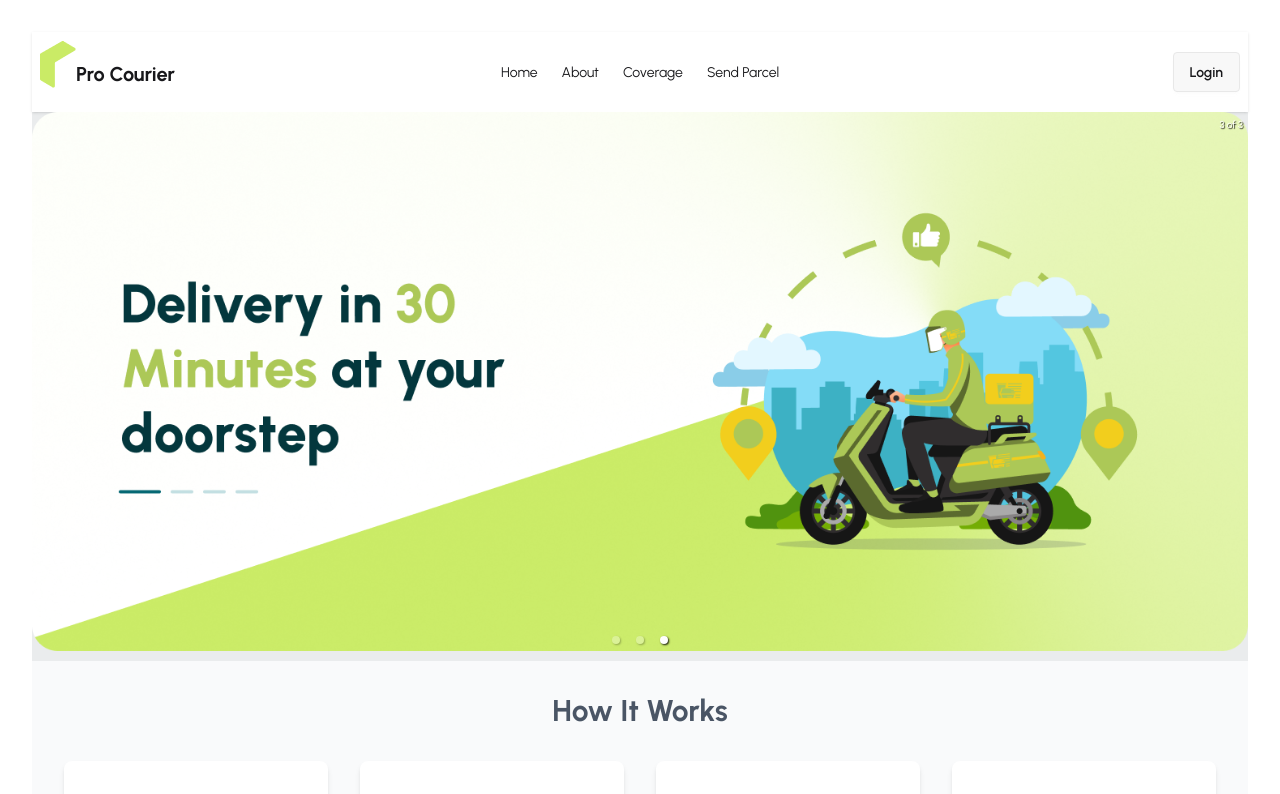
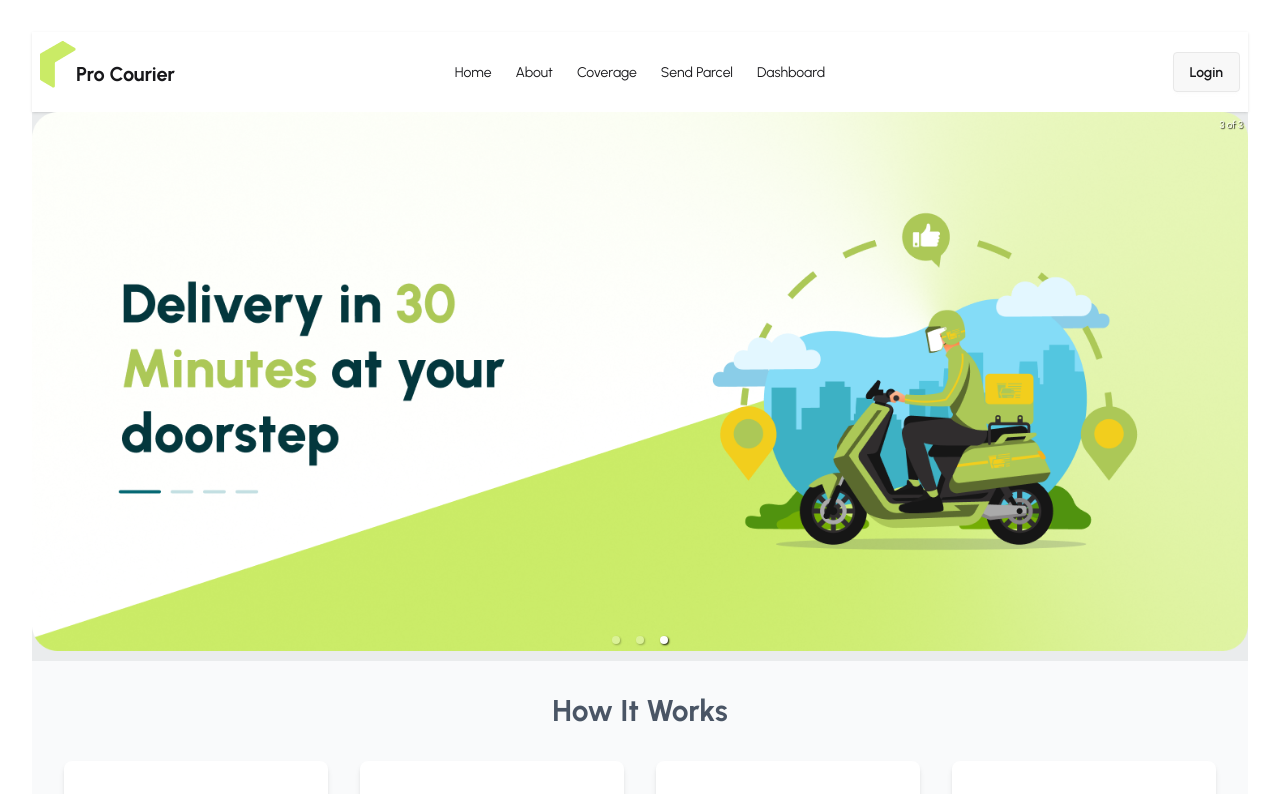
Before and after one commit to smbmunna/pro-courier, a React (Vite) app: page / in a window 1280 px wide. Shown: the top 794 px of the page. Built offline with nearby package versions, Linux system fonts and the light colour scheme; no server answers; sample sign-in values are in the browser's storage.

Commit message:
Dashboar layout declared

```diff
--- a/src/components/Navbar/Navbar.jsx
+++ b/src/components/Navbar/Navbar.jsx
@@ -1,13 +1,19 @@
 import { Link, NavLink } from "react-router";
 import ProCourierLogo from "../ProCourierLogo/ProCourierLogo";
+import useAuth from "../../hooks/useAuth";
 
 
-const Navbar= ()=>{
-    const links= <>
+const Navbar = () => {
+    const { user } = useAuth();
+    const links = <>
         <li><NavLink to='/'>Home</NavLink></li>
         <li><NavLink to='/about'>About</NavLink></li>
         <li><NavLink to='/coverage'>Coverage</NavLink></li>
         <li><NavLink to='/sendParcel'>Send Parcel</NavLink></li>
+        {
+            user && <li><NavLink to='/dashboard'>Dashboard</NavLink></li>
+
+        }
     </>
     return (
         <div className="navbar bg-base-100 shadow-sm">
@@ -22,7 +28,7 @@ const Navbar= ()=>{
                         {links}
                     </ul>
                 </div>
-                <ProCourierLogo/>
+                <ProCourierLogo />
             </div>
             <div className="navbar-center hidden lg:flex">
                 <ul className="menu menu-horizontal px-1">
--- /dev/null
+++ b/src/layout/DashboardLayout.jsx
@@ -0,0 +1,11 @@
+
+
+const DashboardLayout= ()=>{
+    return (
+        <div>
+            <h1>Dashboard Layout</h1>
+        </div>
+    )
+}
+
+export default DashboardLayout;
```
Also changed, not shown: src/Router/router.jsx (+8 -0 lines). Lines whose indentation alone changed are shown as unchanged.
